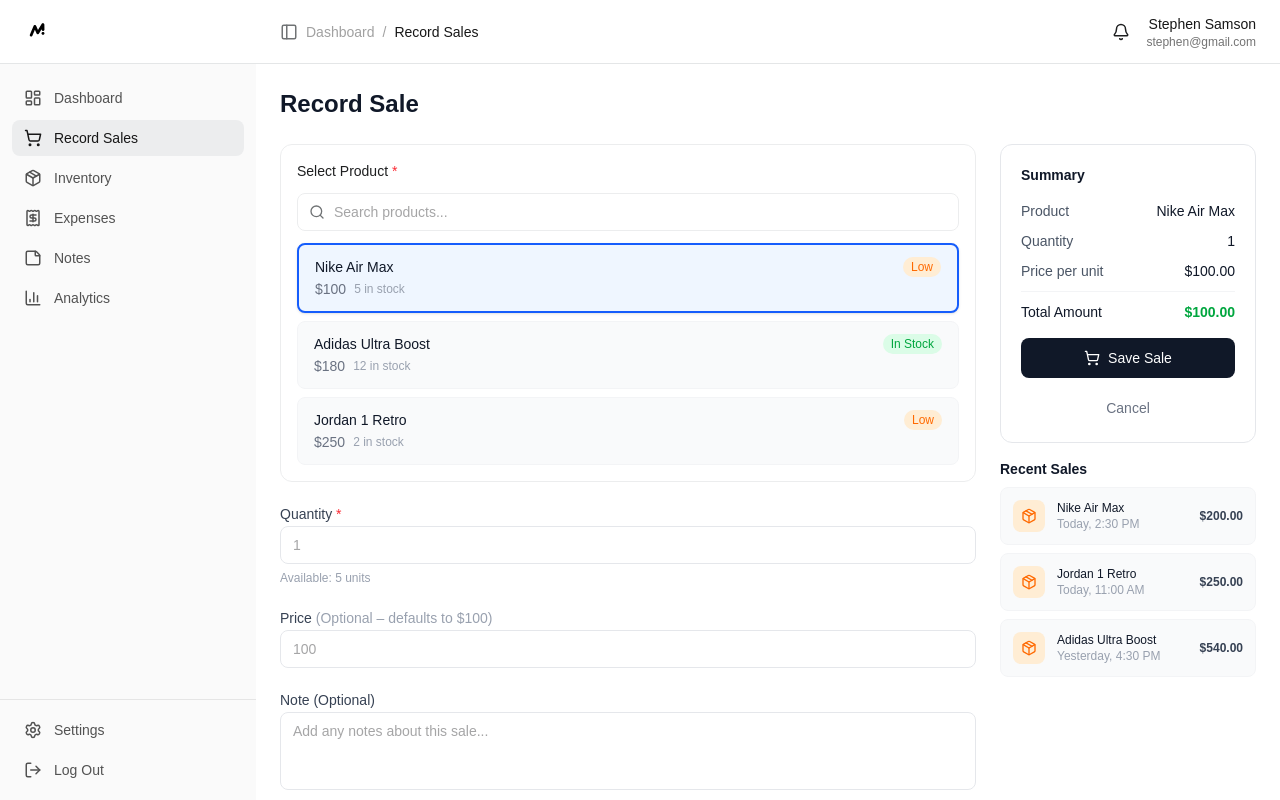
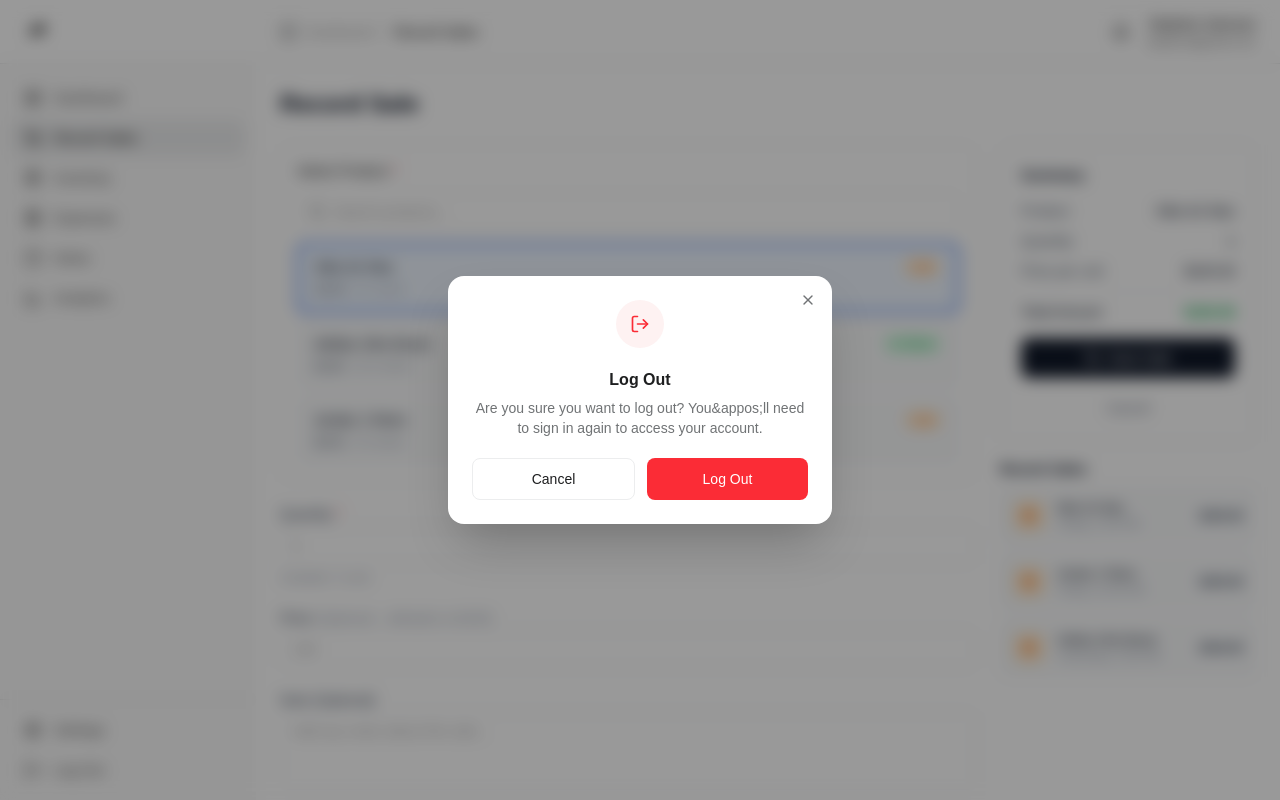
Before and after one commit to Kakka-tech/Monssel, a Next.js app: page /record-sales in a window 1280 px wide. Both pictures are taken after a click on the button "Log Out". Built offline with nearby package versions, Linux system fonts and the light colour scheme.

Commit message:
feat(logout-modal): add animated logout confirmation modal component

```diff
--- a/package.json
+++ b/package.json
@@ -12,6 +12,7 @@
     "@heroicons/react": "^2.2.0",
     "clsx": "^2.1.1",
     "country-data": "^0.0.31",
+    "framer-motion": "^12.38.0",
     "google-fonts": "^1.0.0",
     "lucide-react": "^0.563.0",
     "next": "16.1.4",
--- a/src/components/layout/AppSidebar.tsx
+++ b/src/components/layout/AppSidebar.tsx
@@ -1,7 +1,7 @@
 "use client";
 
 import Link from "next/link";
-import { usePathname } from "next/navigation";
+import { usePathname, useRouter } from "next/navigation";
 import { useState } from "react";
 import {
   LayoutDashboard,
@@ -15,21 +15,23 @@
   X,
   Menu,
 } from "lucide-react";
+import LogoutModal from "./LogoutModal";
 
 const navItems = [
-  { name: "Dashboard", href: "/dashboard", icon: LayoutDashboard },
-  { name: "Record Sales", href: "/record-sales", icon: ShoppingCart },
-  { name: "Inventory", href: "/inventory", icon: Package },
-  { name: "Expenses", href: "/expenses", icon: Receipt },
-  { name: "Notes", href: "/notes", icon: StickyNote },
-  { name: "Analytics", href: "/analytics", icon: BarChart3 },
+  { name: "Dashboard",    href: "/dashboard",    icon: LayoutDashboard },
+  { name: "Record Sales", href: "/record-sales", icon: ShoppingCart    },
+  { name: "Inventory",    href: "/inventory",    icon: Package         },
+  { name: "Expenses",     href: "/expenses",     icon: Receipt         },
+  { name: "Notes",        href: "/notes",        icon: StickyNote      },
+  { name: "Analytics",    href: "/analytics",    icon: BarChart3       },
 ];
 
 export default function AppSidebar() {
   const pathname = usePathname();
+  const router = useRouter();
   const [isOpen, setIsOpen] = useState(false);
+  const [showLogout, setShowLogout] = useState(false);
 
-  // Helper to define active link styles
   const getLinkClassName = (href: string) => {
     const active = pathname === href;
     return `flex items-center gap-3 px-3 py-2 rounded-lg text-sm transition ${
@@ -37,6 +39,10 @@
         ? "bg-[#ECEDEE] text-neutral-900 font-medium"
         : "text-neutral-600 hover:bg-[#ECEDEE]"
     }`;
+  };
+
+  const handleLogout = () => {
+    router.push("/auth/login");
   };
 
   return (
@@ -58,13 +64,8 @@
 
       <aside
         className={`
-          fixed md:static
-          top-0 left-0
-          h-full
-          w-64
-          bg-[#FAFAFA]
-          flex flex-col
-          z-50
+          fixed md:static top-0 left-0 h-full w-64 bg-[#FAFAFA]
+          flex flex-col z-50
           transform transition-transform duration-300
           ${isOpen ? "translate-x-0" : "-translate-x-full"}
           md:translate-x-0
@@ -108,12 +109,25 @@
             Settings
           </Link>
 
-          <button className="flex items-center gap-3 px-3 py-2 rounded-lg text-sm text-neutral-600 hover:bg-[#ECEDEE] w-full text-left">
+          <button
+            onClick={() => {
+              setIsOpen(false);
+              setShowLogout(true);
+            }}
+            className="flex items-center gap-3 px-3 py-2 rounded-lg text-sm text-neutral-600 hover:bg-[#ECEDEE] w-full text-left transition-colors"
+          >
             <LogOut size={18} />
             Log Out
           </button>
         </div>
       </aside>
+
+      {showLogout && (
+        <LogoutModal
+          onConfirm={handleLogout}
+          onCancel={() => setShowLogout(false)}
+        />
+      )}
     </>
   );
 }
--- /dev/null
+++ b/src/components/layout/LogoutModal.tsx
@@ -0,0 +1,113 @@
+"use client";
+
+import { LogOut, X } from "lucide-react";
+import { motion, AnimatePresence } from "framer-motion";
+
+interface LogoutModalProps {
+  onConfirm: () => void;
+  onCancel: () => void;
+}
+
+export default function LogoutModal({ onConfirm, onCancel }: LogoutModalProps) {
+  return (
+    <AnimatePresence>
+      <div className="fixed inset-0 z-50 flex items-center justify-center p-4">
+        <motion.div
+          className="absolute inset-0 bg-black/40 backdrop-blur-sm"
+          initial={{ opacity: 0 }}
+          animate={{ opacity: 1 }}
+          exit={{ opacity: 0 }}
+          transition={{ duration: 0.2 }}
+          onClick={onCancel}
+          aria-hidden="true"
+        />
+
+        <motion.div
+          className="relative z-10 w-full max-w-sm bg-white rounded-2xl shadow-2xl p-6 space-y-5"
+          initial={{ scale: 0.75, opacity: 0, y: 20 }}
+          animate={{
+            scale: 1,
+            opacity: 1,
+            y: 0,
+            transition: {
+              type: "spring",
+              stiffness: 400,
+              damping: 22,
+              mass: 0.8,
+            },
+          }}
+          exit={{
+            scale: 0.9,
+            opacity: 0,
+            y: 10,
+            transition: { duration: 0.15, ease: "easeIn" },
+          }}
+        >
+          <button
+            onClick={onCancel}
+            aria-label="Close"
+            className="absolute top-4 right-4 text-[#707375] hover:text-[#1E1F20] transition-colors"
+          >
+            <X className="w-4 h-4" />
+          </button>
+
+          <motion.div
+            className="flex items-center justify-center w-12 h-12 rounded-full bg-red-50 mx-auto"
+            initial={{ scale: 0, rotate: -15 }}
+            animate={{
+              scale: 1,
+              rotate: 0,
+              transition: {
+                type: "spring",
+                stiffness: 500,
+                damping: 18,
+                delay: 0.08,
+              },
+            }}
+          >
+            <LogOut className="w-5 h-5 text-red-500" />
+          </motion.div>
+
+          <motion.div
+            className="text-center space-y-1.5"
+            initial={{ opacity: 0, y: 8 }}
+            animate={{
+              opacity: 1,
+              y: 0,
+              transition: { delay: 0.12, duration: 0.2 },
+            }}
+          >
+            <h2 className="text-base font-semibold text-[#1E1F20]">Log Out</h2>
+            <p className="text-sm text-[#707375]">
+              Are you sure you want to log out? You&appos;ll need to sign in
+              again to access your account.
+            </p>
+          </motion.div>
+
+          <motion.div
+            className="flex gap-3"
+            initial={{ opacity: 0, y: 8 }}
+            animate={{
+              opacity: 1,
+              y: 0,
+              transition: { delay: 0.16, duration: 0.2 },
+            }}
+          >
+            <button
+              onClick={onCancel}
+              className="flex-1 px-4 py-2.5 text-sm font-medium border border-[#ECEDEE] text-[#1E1F20] rounded-lg hover:bg-gray-50 transition-colors"
+            >
+              Cancel
+            </button>
+            <button
+              onClick={onConfirm}
+              className="flex-1 px-4 py-2.5 text-sm font-medium bg-red-500 text-white rounded-lg hover:bg-red-600 transition-colors"
+            >
+              Log Out
+            </button>
+          </motion.div>
+        </motion.div>
+      </div>
+    </AnimatePresence>
+  );
+}
```
Also changed, not shown: 1 other file (tests, documents, lock files or other folders).
